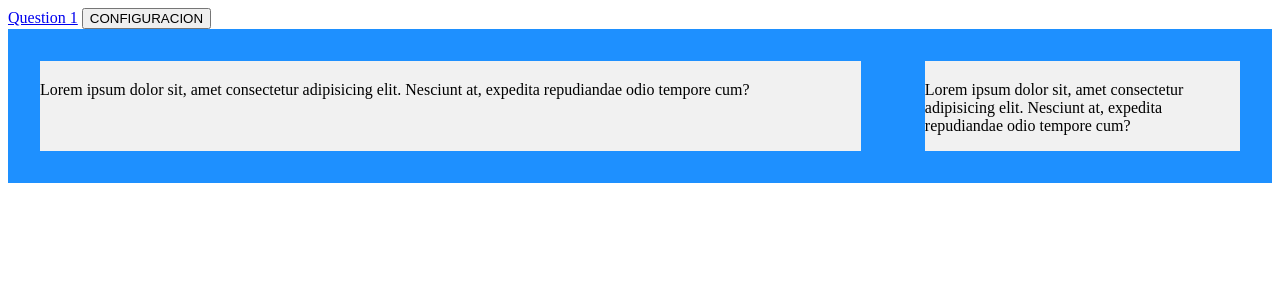
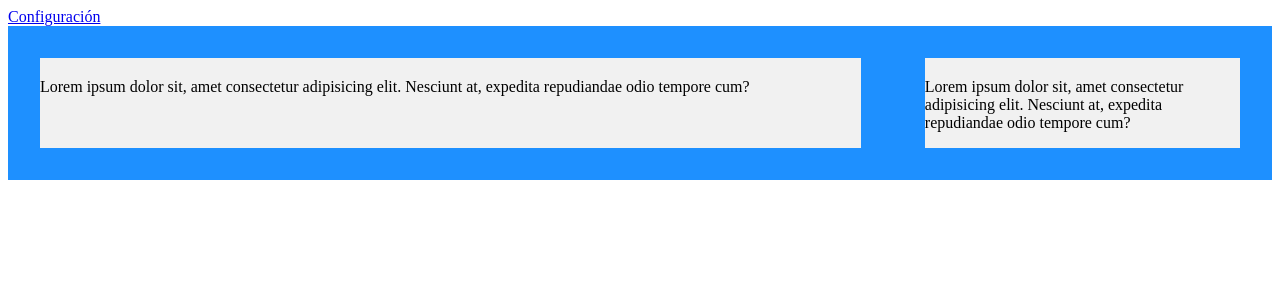
Before and after one commit to Fila3Basura/agendabasura, a Flask app: page / in a window 1280 px wide. Shown: the top 300 px of the page. Run offline with Flask 2, Linux system fonts and the light colour scheme.

Commit message:
texto corregido

```diff
--- a/src/templates/index.html
+++ b/src/templates/index.html
@@ -2,8 +2,8 @@
 
 {% block header %}
 
-<a href = "{{url_for('configuracion')}}">Question 1</a>
-<button href="{{ url_for('configuracion') }}">CONFIGURACION</button>
+<a href = "{{url_for('configuracion')}}">Configuración</a>
+
 
 {% endblock %}
 
```
